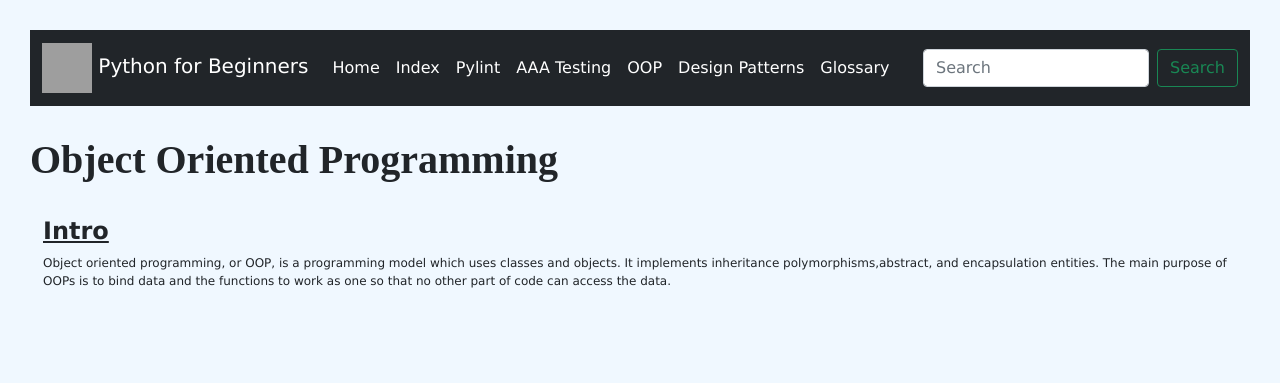
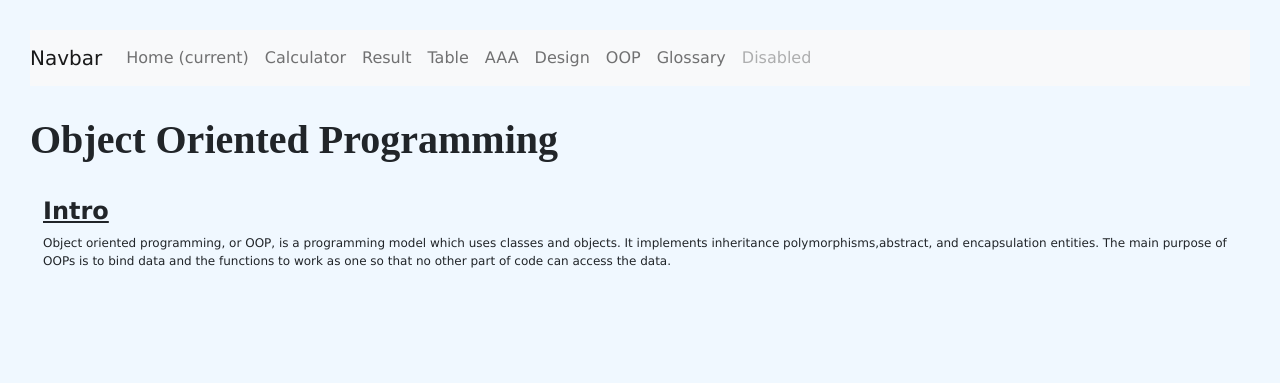
Before and after one commit to smoran09/project-3, a Flask app: page /oop in a window 1280 px wide. Shown: the top 383 px of the page. Run offline with Flask 2, Linux system fonts and the light colour scheme; grey boxes are pictures that could not be loaded.

Commit message:
Update: added files and edited text

```diff
--- a/app/app.py
+++ b/app/app.py
@@ -46,6 +46,11 @@ def result():
     """index  Route Response"""
     return render_template('result.html')
 
+@app.route("/table")
+def table():
+    """index  Route Response"""
+    return render_template('table.html')
+
 @app.route("/basicform", methods=['GET', 'POST'])
 def basicform():
     """Post Request Handling"""
--- a/app/templates/base.html
+++ b/app/templates/base.html
@@ -34,6 +34,9 @@
                 <a class="nav-link" href="/result">Result</a>
             </li>
             <li class="nav-item">
+                <a class="nav-link" href="/table">Table</a>
+            </li>
+            <li class="nav-item">
                 <a class="nav-link" href="/aaa">AAA</a>
             </li>
             <li class="nav-item">
--- a/app/templates/oop.html
+++ b/app/templates/oop.html
@@ -56,43 +56,42 @@
 </head>
 <body>
 
-<nav class="navbar navbar-expand-md navbar-dark bg-dark sticky-top" style="background-color:aliceblue">
-    <div class="container-fluid">
-        <a class="navbar-brand" href="#">
-            <img src="images/world.svg" alt="Logo Image" width="50" height="50">
-            Python for Beginners
-        </a>
-        <button class="navbar-toggler" type="button" data-bs-toggle="collapse" data-bs-target="#navbarSupportedContent"
-                aria-controls="navbarSupportedContent" aria-expanded="false" aria-label="Toggle navigation">
+<nav class="navbar navbar-expand-lg navbar-light bg-light">
+    <a class="navbar-brand" href="#">Navbar</a>
+    <button class="navbar-toggler" type="button" data-toggle="collapse" data-target="#navbarNav"
+            aria-controls="navbarNav" aria-expanded="false" aria-label="Toggle navigation">
         <span class="navbar-toggler-icon"></span>
     </button>
-        <div class="collapse navbar-collapse" id="navbarSupportedContent">
-            <ul class="navbar-nav me-auto mb-2 mb-lg-0">
-                <a class="nav-link active" aria-current="page" href="home.html">Home</a>
-                <li class="nav-item">
-                    <a class="nav-link active" aria-current="page" href="index.html">Index</a>
+    <div class="collapse navbar-collapse" id="navbarNav">
+        <ul class="navbar-nav">
+            <li class="nav-item active">
+                <a class="nav-link" href="/">Home <span class="sr-only">(current)</span></a>
             </li>
             <li class="nav-item">
-                    <a class="nav-link active" aria-current="page" href="pylint.html">Pylint</a>
+                <a class="nav-link" href="/calculator">Calculator</a>
             </li>
             <li class="nav-item">
-                    <a class="nav-link active" aria-current="page" href="aaatesting.html">AAA Testing</a>
+                <a class="nav-link" href="/result">Result</a>
             </li>
             <li class="nav-item">
-                    <a class="nav-link active" aria-current="page" href="oop.html">OOP</a>
+                <a class="nav-link" href="/table">Table</a>
             </li>
             <li class="nav-item">
-                    <a class="nav-link active" aria-current="page" href="designpatterns.html">Design Patterns</a>
+                <a class="nav-link" href="/aaa">AAA</a>
             </li>
             <li class="nav-item">
-                    <a class="nav-link active" aria-current="page" href="glossary.html">Glossary</a>
+                <a class="nav-link" href="/design">Design</a>
+            </li>
+            <li class="nav-item">
+                <a class="nav-link" href="/oop">OOP</a>
+            </li>
+            <li class="nav-item">
+                <a class="nav-link" href="/glossary">Glossary</a>
+            </li>
+            <li class="nav-item">
+                <a class="nav-link disabled" href="#">Disabled</a>
             </li>
         </ul>
-            <form class="d-flex">
-                <input class="form-control me-2" type="search" placeholder="Search" aria-label="Search">
-                <button class="btn btn-outline-success" type="submit">Search</button>
-            </form>
-        </div>
     </div>
 </nav>
 </body>
```
Also changed, not shown: app/templates/aaa.html (+22 -23 lines), app/templates/design.html (+22 -23 lines), app/templates/glossary.html (+20 -23 lines), app/templates/table.html (added, +27 -0 lines), tests/csv_test.py (added, +35 -0 lines). Lines whose indentation alone changed are shown as unchanged.
